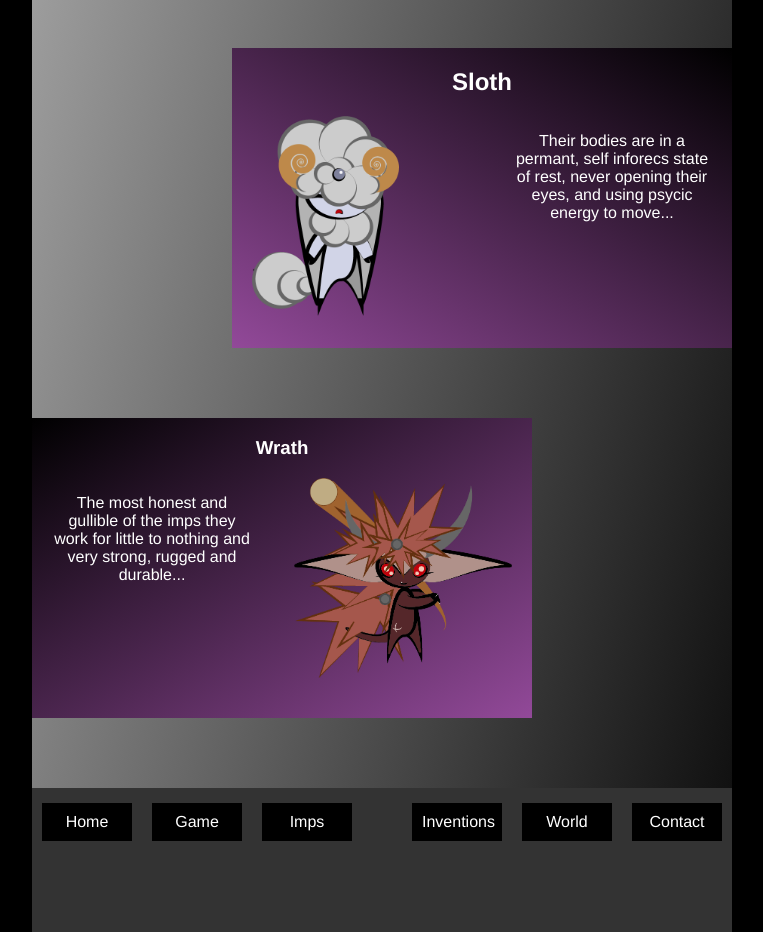
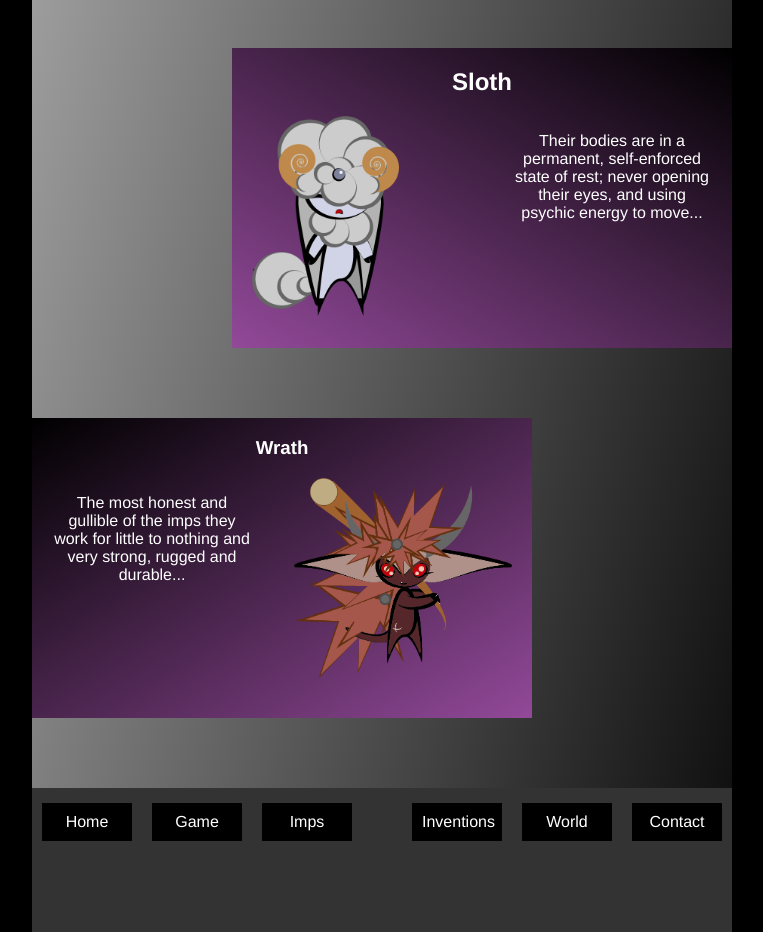
Before and after one commit to SilverMew22/Temples_Of_Impla, a plain HTML site: page index.html in a window 1280 px wide. Shown: the part 2220-3152 px from the top of the page, without its empty margins (258-1021 px from the left). Drawn offline with Linux system fonts and the light colour scheme.

Commit message:
edited slouth

```diff
--- a/index.html
+++ b/index.html
@@ -63,8 +63,8 @@
 	<a href="mc_pride.html"><img src="pride.png" /></a></div>
 
 		<div id="box2"><h2 class="box">
-	Sloth</h2><p class="box">Their bodies are in a permant, self inforecs state of
-	rest, never opening their eyes, and using psycic energy to move...</p>
+	Sloth</h2><p class="box">Their bodies are in a permanent, self-enforced state of
+rest; never opening their eyes, and using psychic energy to move...</p>
 	<a href="mc_sloth.html"><img src="sloth.png" /></a></div>
 
 		<div id="box1"><h3 class="box">
```
